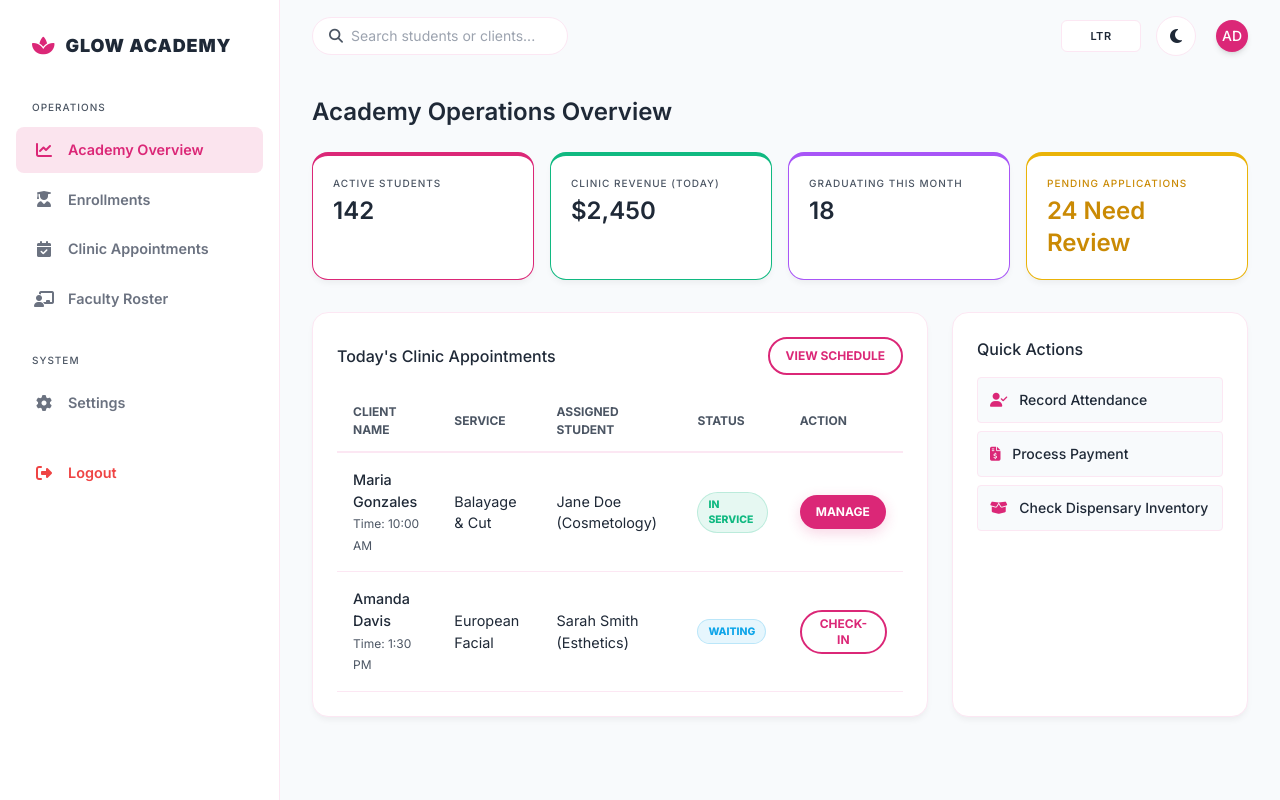
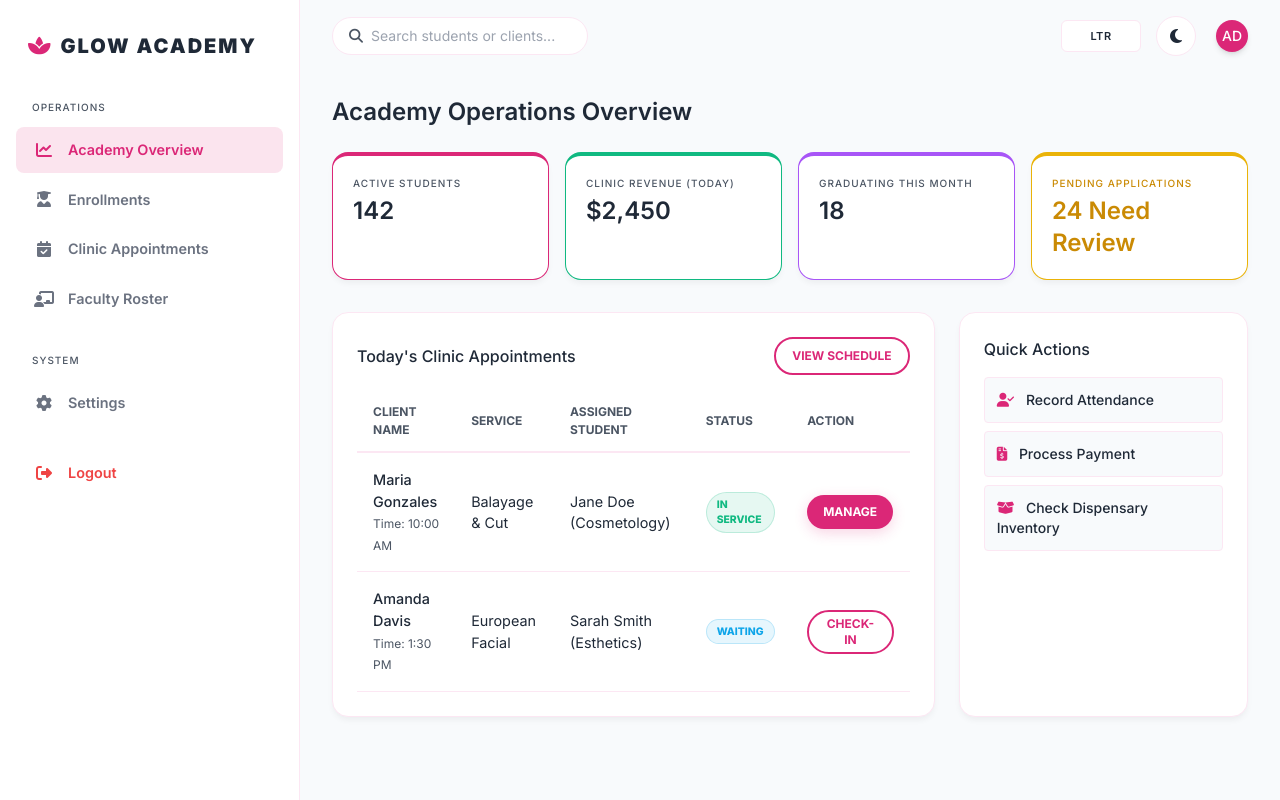
Before and after one commit to Akilesh-repository/GlowAcademy, a plain HTML site: page admin.html in a window 1280 px wide. Drawn offline with nearby package versions, Linux system fonts and the light colour scheme.

```diff
--- a/admin.html
+++ b/admin.html
@@ -41,7 +41,7 @@
             --sidebar-hover: rgba(219, 39, 119, 0.08); /* Beauty Theme Pink Hover */
             --sidebar-active: rgba(219, 39, 119, 0.12); /* Beauty Theme Pink Active */
             --sidebar-border: #FCE7F3;
-            --sidebar-width: 280px;
+            --sidebar-width: 300px;
             --card-bg: #FFFFFF;
             --radius: 16px;
             --shadow: 0 4px 6px -1px rgba(0, 0, 0, 0.05);
@@ -142,11 +142,11 @@
     <div class="sidebar-overlay" id="sidebar-overlay"></div>
 
     <aside class="sidebar" id="sidebar">
-        <!-- BRAND LOGO -->
-        <div class="mb-8 px-4 bg-transparent py-2">
+        <!-- BRAND LOGO (100% IDENTICAL TO INDEX.HTML) -->
+        <div class="mb-8 px-3 bg-transparent py-2">
             <div class="flex items-center flex-shrink-0">
-                <a href="index.html" class="inline-flex items-center gap-2.5 text-lg font-black tracking-wider whitespace-nowrap uppercase" style="color: var(--text-main) !important; text-decoration: none;">
-                    <i class="fas fa-spa text-xl" style="color: var(--accent-color);"></i> Glow Academy
+                <a href="index.html" class="inline-flex items-center gap-2 text-xl font-black tracking-widest whitespace-nowrap uppercase" style="color: var(--text-main) !important; text-decoration: none;">
+                    <i class="fas fa-spa" style="color: var(--accent-color);"></i> Glow Academy
                 </a>
             </div>
         </div>
```
Also changed, not shown: user.html (+5 -5 lines).
